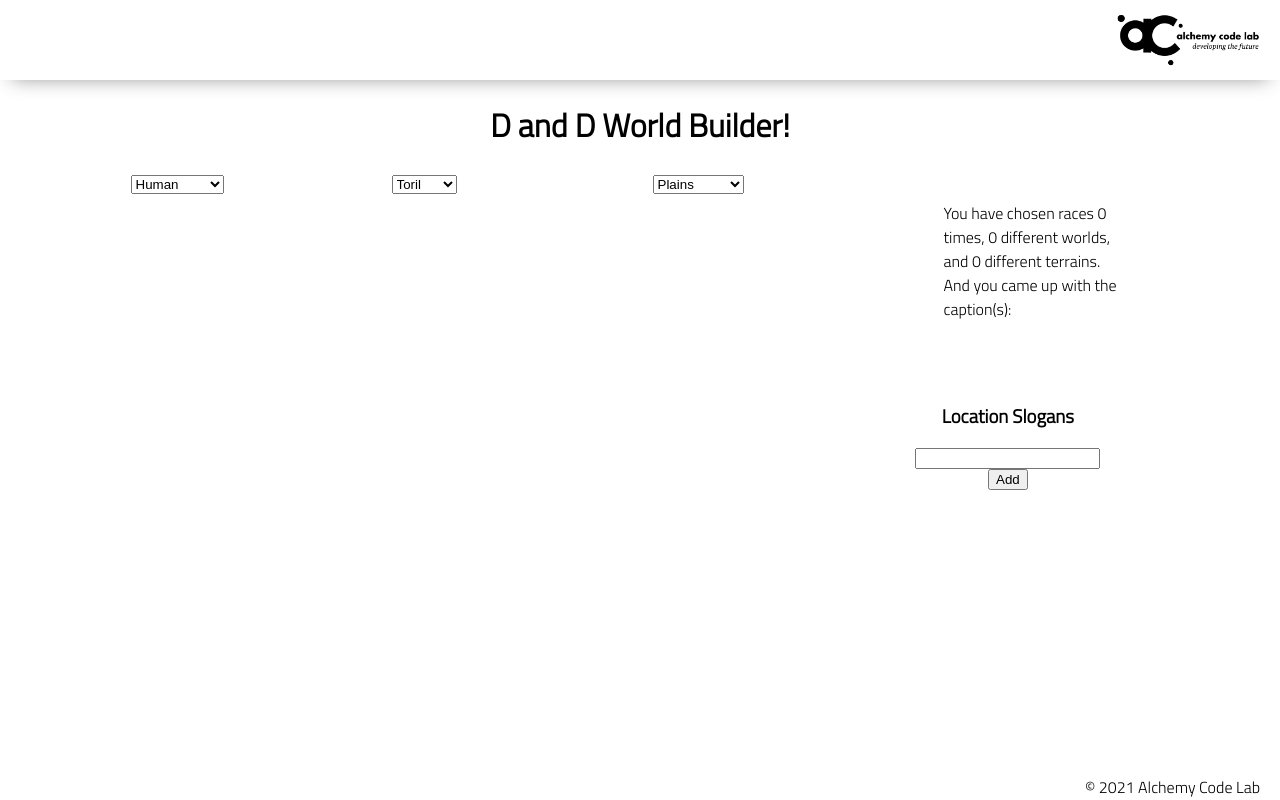
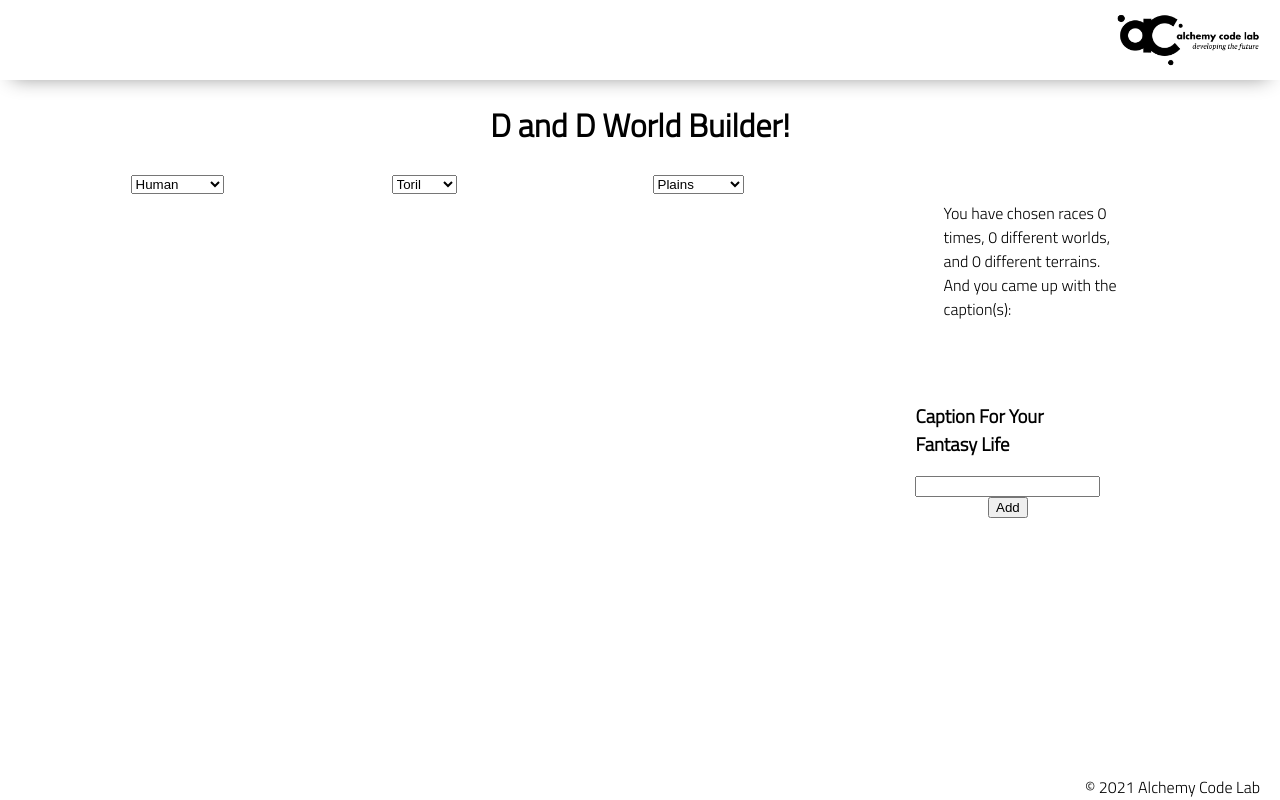
Before and after one commit to Joshua-Stresing/citybuilder, a plain HTML site: page index.html in a window 1280 px wide. Drawn offline with Linux system fonts and the light colour scheme.

Commit message:
did a couple more details

```diff
--- a/index.html
+++ b/index.html
@@ -59,7 +59,7 @@
                 <div class="div4">
                     <p id='stat-report'>You have chosen races 0 times, 0 different worlds, and 0 different terrains. And you came up with the caption(s):</p>
                     <section class="slogan">
-                        <h3>Location Slogans</h3>
+                        <h3>Caption For Your Fantasy Life</h3>
                         <input id=slogani>
                         <button id=sloganb>Add</button>
                         <div id=sloganl>
```
